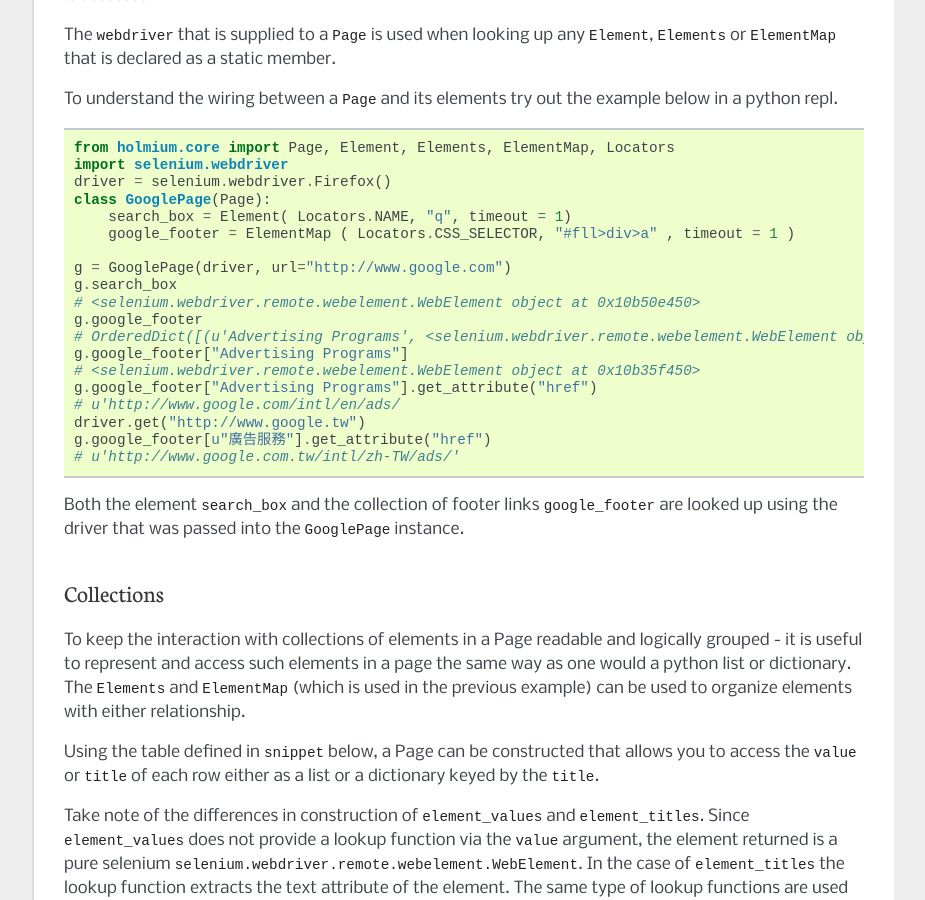
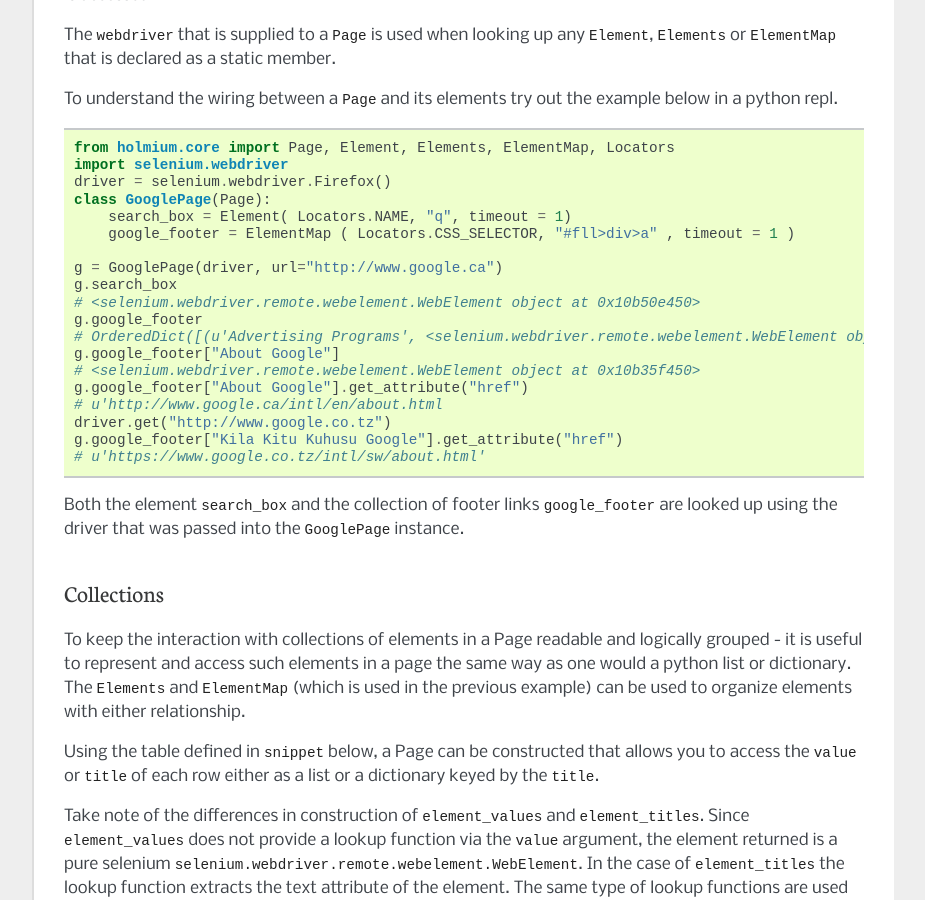
Before and after one commit to alisaifee/holmium.core, a Sphinx documentation site: the page built from doc/source/usage.rst, in a window 1280 px wide and 900 px high, scrolled down 964 px. Shown: the whole window, without its empty margins (198-1123 px from the left). Built offline with Sphinx 7.4.7, drawn with Linux system fonts in a browser that asks for light colours; formulas are drawn with MathJax 3.

Commit message:
remove use of unicode characters in docs as that messes up rtfds pdf build

```diff
--- a/doc/source/usage.rst
+++ b/doc/source/usage.rst
@@ -48,18 +48,18 @@ the example below in a python repl.
         search_box = Element( Locators.NAME, "q", timeout = 1)
         google_footer = ElementMap ( Locators.CSS_SELECTOR, "#fll>div>a" , timeout = 1 )
 
-    g = GooglePage(driver, url="http://www.google.com")
+    g = GooglePage(driver, url="http://www.google.ca")
     g.search_box
     # <selenium.webdriver.remote.webelement.WebElement object at 0x10b50e450>
     g.google_footer
     # OrderedDict([(u'Advertising Programs', <selenium.webdriver.remote.webelement.WebElement object at 0x10b35f250>), .....
-    g.google_footer["Advertising Programs"]
+    g.google_footer["About Google"]
     # <selenium.webdriver.remote.webelement.WebElement object at 0x10b35f450>
-    g.google_footer["Advertising Programs"].get_attribute("href")
-    # u'http://www.google.com/intl/en/ads/
-    driver.get("http://www.google.tw")
-    g.google_footer[u"廣告服務"].get_attribute("href")
-    # u'http://www.google.com.tw/intl/zh-TW/ads/'
+    g.google_footer["About Google"].get_attribute("href")
+    # u'http://www.google.ca/intl/en/about.html
+    driver.get("http://www.google.co.tz")
+    g.google_footer["Kila Kitu Kuhusu Google"].get_attribute("href")
+    # u'https://www.google.co.tz/intl/sw/about.html'
 
 
 Both the element ``search_box`` and the collection of footer links ``google_footer`` are looked up using the driver that was
```
